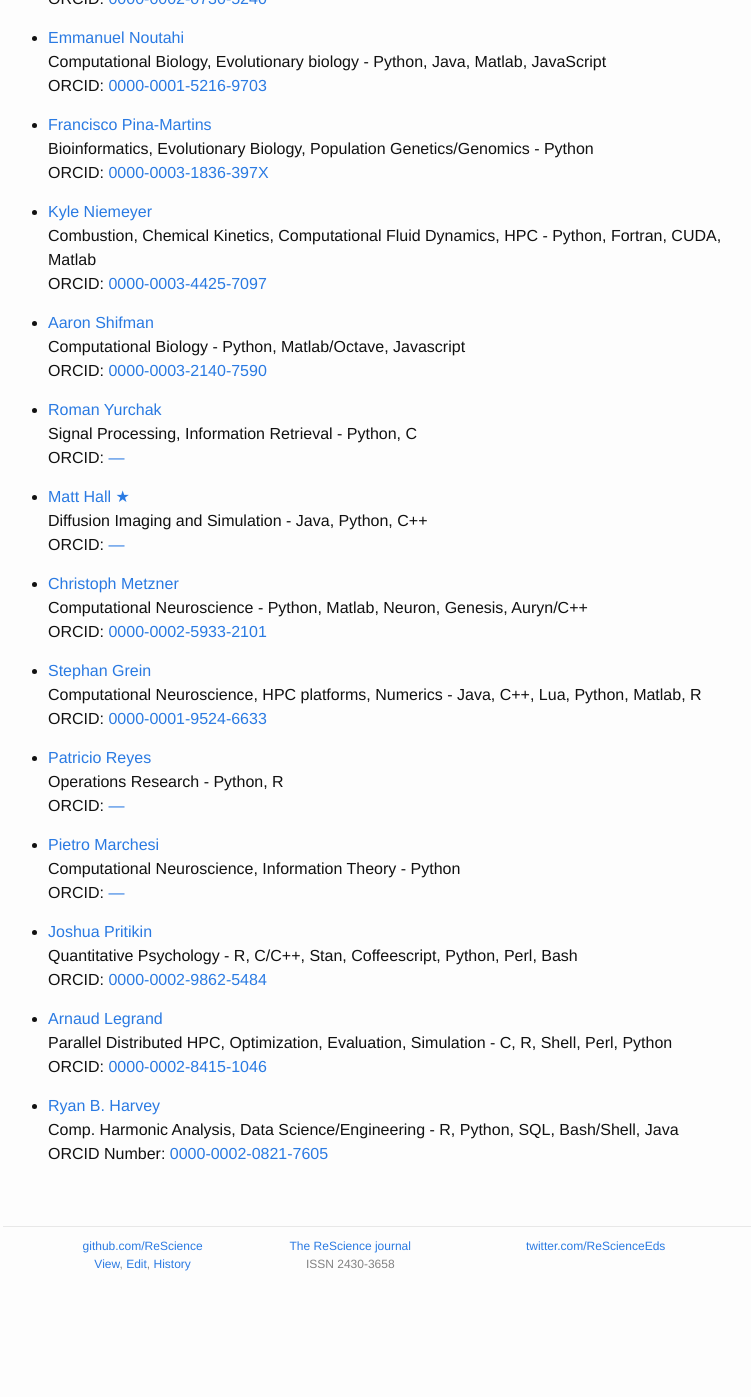
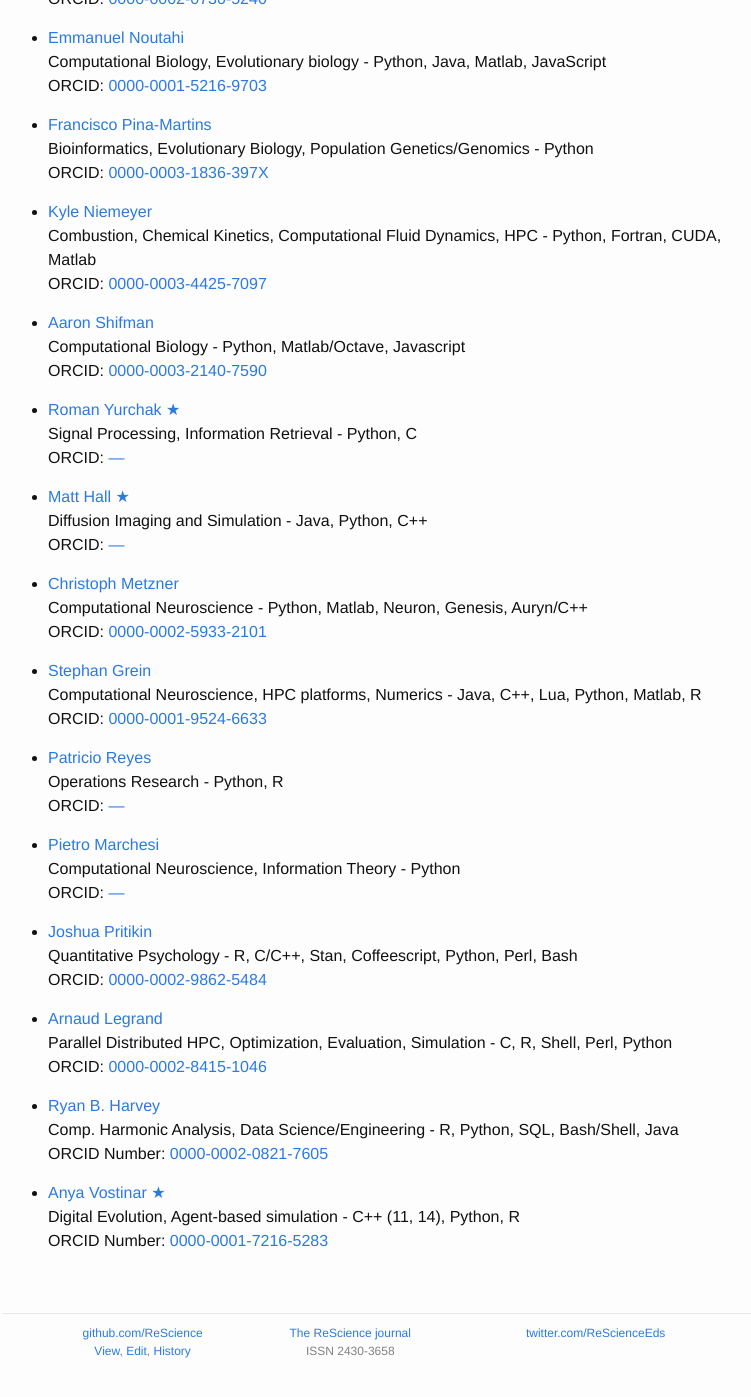
Before and after one commit to ReScience/rescience.github.io, a Jekyll site: the page built from 04-board.md, in a window 1280 px wide and 1400 px high, scrolled down 5803 px. Shown: the top 1397 px of the window, without its empty margins (252-1003 px from the left). Built offline with Jekyll 4.4.1, drawn with Linux system fonts in a browser that asks for light colours; our own code applies the rules of GitHub Pages for plain Markdown files; before the commit the page ends 7116 px from its top, so only the background shows below that.

Commit message:
Added Anya Vostinar and updated stats

```diff
--- a/04-board.md
+++ b/04-board.md
@@ -48,6 +48,7 @@ accepts submissions in other open source languages.
   ORCID: [---](http://orcid.org/)
 
 * [Thomas Arildsen](https://github.com/ThomasA)
+  [★](https://github.com/ReScience/ReScience-submission/pull/28)
   Signal Processing - Python, Matlab
   ORCID: [orcid.org/0000-0003-3254-3790](http://orcid.org/0000-0003-3254-3790)
 
@@ -223,6 +224,7 @@ accepts submissions in other open source languages.
   ORCID: [---](http://orcid.org/)
 
 * [Almar Klein](http://github.com/almarklein)
+  [★](https://github.com/ReScience/ReScience-submission/pull/28)
   (Medical) Image Processing - Python
   ORCID: [0000-0002-9978-2780](http://orcid.org/0000-0002-9978-2780)
 
@@ -302,6 +304,7 @@ accepts submissions in other open source languages.
   ORCID: [0000-0003-2140-7590](orcid.org/0000-0003-2140-7590)
 
 * [Roman Yurchak](https://github.com/rth)
+  [★](https://github.com/ReScience/ReScience-submission/pull/28)
   Signal Processing, Information Retrieval - Python, C
   ORCID: [---](http://orcid.org/)
 
@@ -337,3 +340,8 @@ accepts submissions in other open source languages.
 * [Ryan B. Harvey](https://github.com/nihonjinrxs)
   Comp. Harmonic Analysis, Data Science/Engineering - R, Python, SQL, Bash/Shell, Java
   ORCID Number: [0000-0002-0821-7605](https://orcid.org/0000-0002-0821-7605)
+
+* [Anya Vostinar](https://github.com/anyaevostinar)
+  [★](https://github.com/ReScience/ReScience-submission/pull/27)
+  Digital Evolution, Agent-based simulation - C++ (11, 14), Python, R
+  ORCID Number: [0000-0001-7216-5283](https://orcid.org/0000-0001-7216-5283)
```
